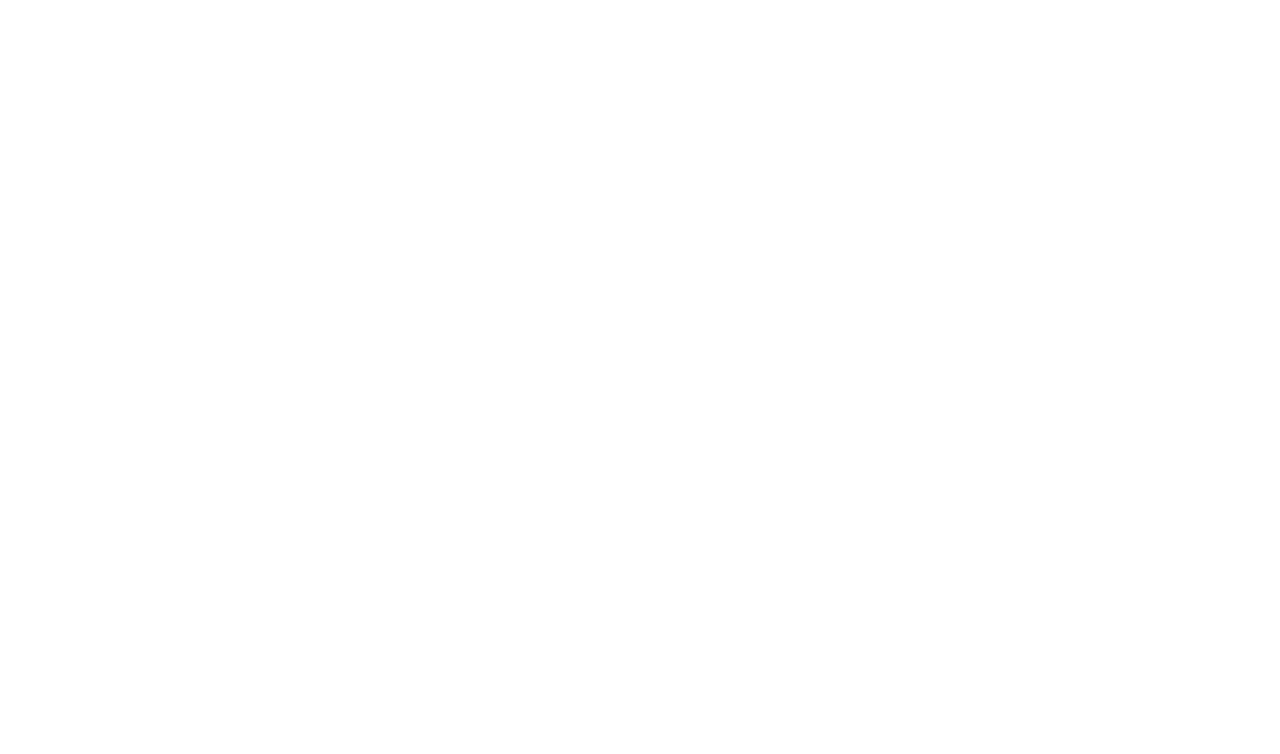
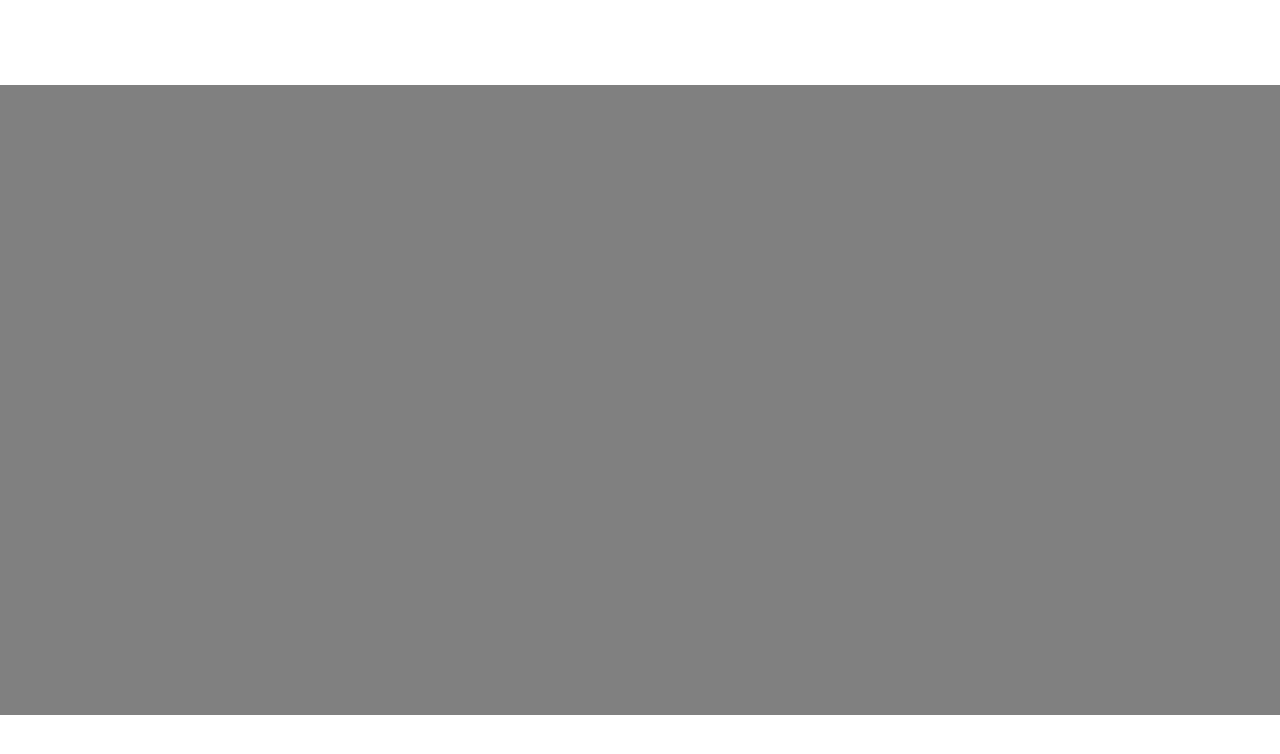
Before and after one commit to juanignaciobalenzuela/proyecto2026, a plain HTML site: page index.html in a window 1280 px wide. Drawn offline with Linux system fonts and the light colour scheme.

Commit message:
avance en fase2

```diff
--- a/index.html
+++ b/index.html
@@ -1,11 +1,12 @@
 <!DOCTYPE html>
 <html lang="en">
 <head>
+    <link rel="stylesheet" href="style.css">
     <meta charset="UTF-8">
     <meta name="viewport" content="width=device-width, initial-scale=1.0">
-    <title>proyecto8j,km 2026</title>
+    <title>fase2</title>
 </head>
 <body>
-
+   <section class="background-cuadrado" ></section>
 </body>
 </html>
--- /dev/null
+++ b/style.css
@@ -0,0 +1,10 @@
+.background-cuadrado{
+position: fixed;
+top: 50%;
+left: 50%;
+transform: translate(-50%,  -50%);
+width: 1360px;
+height: 630px;
+background-color: gray;
+z-index: -1;
+}
```
Also changed, not shown: archivo.css (deleted).
